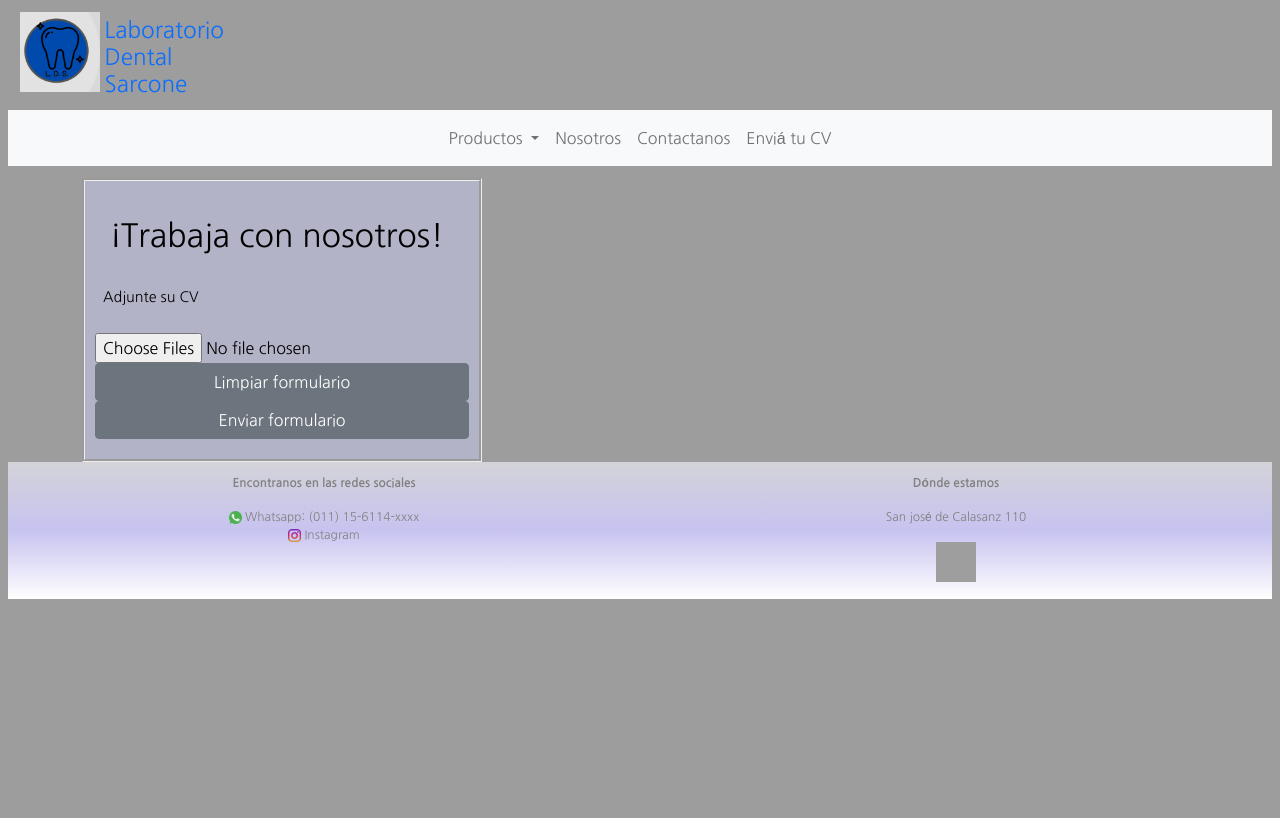
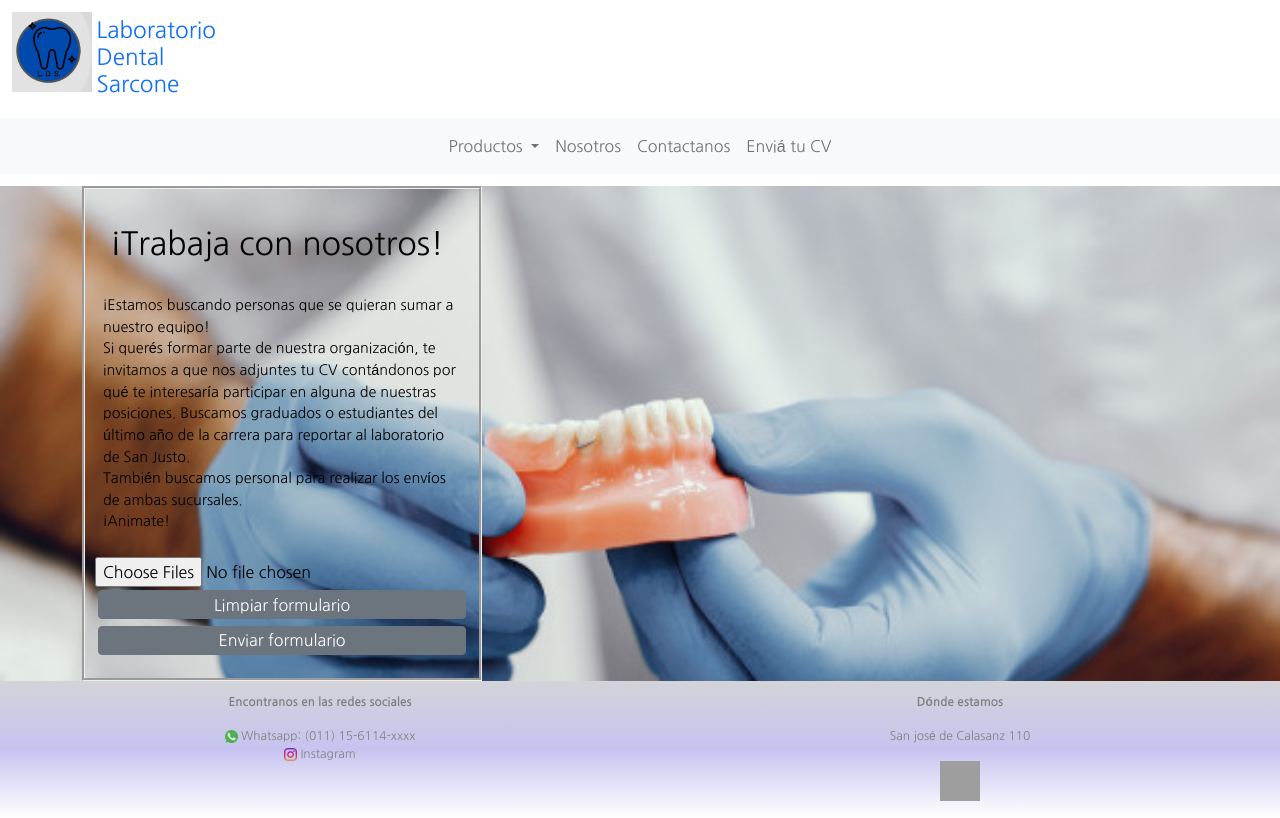
Before and after one commit to carscotti/LDS, a plain HTML site: page Pages/Trabaja_con_nosotros.html in a window 1280 px wide. Drawn offline with nearby package versions, Linux system fonts and the light colour scheme; grey boxes are pictures that could not be loaded.

Commit message:
agregado de fondos e imagenes, modificación de contenido de páginas quienes somos, cv y contactanos

```diff
--- a/Pages/Trabaja_con_nosotros.html
+++ b/Pages/Trabaja_con_nosotros.html
@@ -17,9 +17,8 @@
     <!-- Título principal de la web -->
     <header id="grillaheader" class="header">
         <a class="header__logo" href="..\index.html"><img class="header__logo" src="..\Images\LDS.png" alt="Logo" title="Logo"> </a>
-        <a class="header__logo" href="..\index.html"><h1 class= "header__titulo">Laboratorio <br>Dental<br>Sarcone</h1></a>
+        <a class="header__titulo" href="..\index.html"><h1 class= "header__titulo">Laboratorio <br>Dental<br>Sarcone</h1></a>
     </header>
-<main>
     <!-- Menú para navegar por la web -->
     <nav class="navbar navbar-expand-lg navbar-light bg-light">
         <div class="container-fluid">
@@ -53,10 +52,11 @@
     <!-- Fin de Menú para navegar por la web -->
 
     <!-- Sección que permite al user adjuntar su curriculum -->
+    <main id="cvPage">
         <section class="container">
             <form  class="formulario" action="action1.php" method="GET" enctype="application/x-www-form-urlencoded">
             <h2>¡Trabaja con nosotros!</h2>
-        <form method="post" action="#" enctype="multipart/form-data"><label for="CV"><p class="textoBasico">Adjunte su CV</p></label>
+            <form method="post" action="#" enctype="multipart/form-data"><label for="CV"><p class="textoBasico">¡Estamos buscando personas que se quieran sumar a nuestro equipo!<br>Si querés formar parte de nuestra organización, te invitamos a que nos adjuntes tu CV contándonos por qué te interesaría participar en alguna de nuestras posiciones. Buscamos graduados o estudiantes del último año de la carrera para reportar al laboratorio de San Justo. <br>También buscamos personal para realizar los envíos de ambas sucursales. <br>¡Animate!</p></label>
                 <input type="file" id="cv" name="cv" multiple>
                 <input type="reset"  class="btn btn-secondary" value="Limpiar formulario">
                 <input type="submit" class="btn btn-secondary"  value="Enviar formulario">
--- a/css/main.css
+++ b/css/main.css
@@ -1,21 +1,12 @@
 @charset "UTF-8";
 /* adaptación a 320 px*/
-:root {
-  --LDS: #333333;
-  --LDS1: #666666;
-  --LDS: #999999;
-  --LDS: #060078;
-  --LDS: #FFFFFF; }
-
 @media only screen and (min-width: 320px) {
   * {
-    padding: 1;
+    padding: 0;
     font-family: 'Nanum Gothic', sans-serif; }
   /* definición formato del body */
   body {
-    color: black;
-    margin: 0.5rem 0.5rem;
-    background-color: #9d9d9d; }
+    color: black; }
   /* definición de estructura de grilla */
   .grid {
     display: grid;
@@ -58,8 +49,6 @@
     color: black;
     margin: 12px 12px 12px 12px; }
     .header a {
-      display: inline-block;
-      position: relative;
       text-decoration: none; }
   .header__titulo {
     display: inline-block;
@@ -139,7 +128,6 @@
     padding-bottom: 20px;
     padding-right: 10px;
     padding-left: 10px;
-    background-color: #b3b3c8;
     border-style: groove; }
   /* Formato lista de formulario adaptada */
   dl, ol, ul {
@@ -148,9 +136,21 @@
     padding-left: 0; }
   /* Fin formato lista de formulario adaptada */
   #contactanosPAGE {
-    background-image: url("../Images/fondoContactanos.png");
-    background-position: left;
-    background-size: 50%; }
+    background-image: url("../Images/fondoContactanos.jpg");
+    background-position: center center;
+    background-repeat: no-repeat;
+    background-attachment: fixed;
+    background-size: cover; }
+  #cvPage {
+    background-image: url("../Images/trabaja.jpg");
+    background-position: center center;
+    background-repeat: no-repeat;
+    background-size: cover; }
+  #QSPage {
+    background-image: url("../Images/quienes.jpg");
+    background-position: center center;
+    background-repeat: no-repeat;
+    background-size: cover; }
   /* Definición de formatos generales */
   .titulo {
     font-weight: 600;
@@ -164,6 +164,9 @@
     padding: 0.5rem; }
   h2 {
     padding: 1rem; }
+  .btn {
+    padding: .1rem .6rem;
+    margin: .2rem; }
   /* Adaptación a 768 px para Grilla*/ }
 
 @media only screen and (min-width: 320px) and (min-width: 768px) {
--- a/scss/style.scss
+++ b/scss/style.scss
@@ -1,22 +1,14 @@
 /* adaptación a 320 px*/
-:root {
-    --LDS: #333333;
-    --LDS1: #666666;
-    --LDS: #999999;
-    --LDS: #060078;
-    --LDS: #FFFFFF;
-  }
 
 @media only screen and (min-width: 320px) {
     * {
-        padding:1;
+        padding:0;
         font-family: 'Nanum Gothic', sans-serif;
     }
     /* definición formato del body */
     body {
         color: black;
-        margin: 0.5rem 0.5rem;
-        background-color:rgb(157, 157, 157);
+        // background-color:rgb(157, 157, 157);
     }
 
     /* definición de estructura de grilla */
@@ -73,8 +65,6 @@
         color: black;
         margin: 12px 12px 12px 12px;
         a {
-            display: inline-block;
-            position: relative;
             text-decoration: none;
         }
     }
@@ -176,7 +166,6 @@
         padding-bottom: 20px;
         padding-right: 10px;
         padding-left: 10px;
-        background-color: rgb(179, 179, 200);
         border-style: groove;
     }
     /* Formato lista de formulario adaptada */
@@ -188,12 +177,28 @@
     }
     /* Fin formato lista de formulario adaptada */
 
+    // Formato de fondos de Contactanos, Envía tu CV y Quienes somos
     #contactanosPAGE {
-        background-image: url("../Images/fondoContactanos.png");
-        background-position: left;
-        background-size: 50%;
+        background-image: url("../Images/fondoContactanos.jpg");
+        background-position: center center;
+        background-repeat: no-repeat;
+        background-attachment: fixed;
+        background-size: cover;
     }
 
+    #cvPage {
+        background-image: url("../Images/trabaja.jpg");
+        background-position: center center;
+        background-repeat: no-repeat;
+        background-size: cover;
+    }
+
+    #QSPage {
+        background-image: url("../Images/quienes.jpg");
+        background-position: center center;
+        background-repeat: no-repeat;
+        background-size: cover;
+    }
     /* Definición de formatos generales */
     .titulo{
         font-weight: 600;
@@ -215,7 +220,11 @@
         padding: 1rem;
     }
 
-
+// Formato de botones formulario adaptación de Boostrap
+.btn {
+    padding: .1rem .6rem;
+    margin: .2rem
+}
 /* Adaptación a 768 px para Grilla*/
 @media only screen and (min-width: 768px){
 
```
Also changed, not shown: Pages/Contactanos.html (+1 -1 lines), Pages/Quienes_somos.html (+1 -1 lines), Images/figura-reemplazo-dos-primera-trayectoria_1232-3538.jpg (added), Images/fondoContactanos.jpg (added), Images/fondoContactanos.png (deleted), Images/mandibula-artificial-consultorio-dentista_1157-19480.jpg (added), Images/quienes.jpg (added), Images/trabaja.jpg (added). Lines whose indentation alone changed are shown as unchanged.
